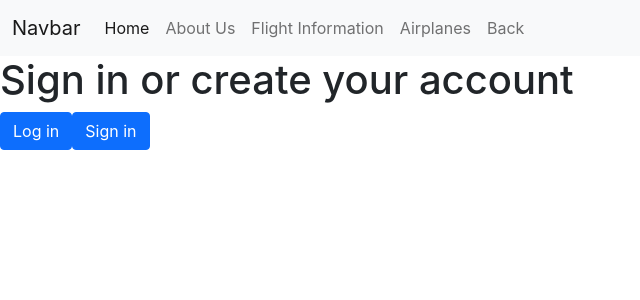
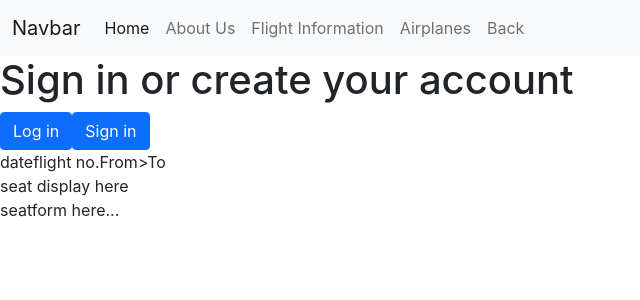
Before and after one commit to Tenzang/burning-airlines-client, a React (Create React App) app: page /home in a window 1280 px wide. Shown: the top 300 px of the page, without its empty margins (0-640 px from the left). Built offline with nearby package versions, Linux system fonts and the light colour scheme.

Commit message:
Reservations component template

```diff
--- a/src/component/Airplanes.js
+++ /dev/null
@@ -1,54 +0,0 @@
-import React, { Component } from 'react';
-import axios from 'axios';
-
-import AirplaneForm from './AirplaneForm';
-import AirplaneList from './AirplaneList';
-
-const SERVER_URL = 'http://localhost:3000/airplanes.json'; // Later: change this to the "deployed" URL
-
-class Airplanes extends Component {
-    constructor() {
-        super();
-        this.state = {airplanes: []}
-
-        this.saveAirplane = this.saveAirplane.bind(this);
-
-    }
-
-    componentDidMount() {
-        const fetchAirplanes = () => {
-            axios(SERVER_URL).then(response => {
-                const mappedResponse = ("response data mapped: ", response.data.map(airplane => {
-                        return(
-                            {name: airplane.name,
-                                row: airplane.row,
-                                col: airplane.col}
-                                )
-                            }));
-                this.setState({airplanes: mappedResponse});
-
-                setTimeout(fetchAirplanes, 5000); // a form of recursion // POLLING
-            });
-        };
-
-        fetchAirplanes();
-    };
-
-    saveAirplane(state) {
-        axios.post(SERVER_URL, state).then(response => {
-            this.setState({airplanes: [response.data, ...this.state.airplanes]})
-        });
-    }
-
-    render() {
-        return(
-            <div>
-                <AirplaneForm onSubmit={ this.saveAirplane } />
-                <AirplaneList airplanes = { this.state } />
-            </div>
-        );
-
-    }
-}
-
-export default Airplanes;
--- /dev/null
+++ b/src/component/Airplanes/Airplanes.js
@@ -0,0 +1,54 @@
+import React, { Component } from 'react';
+import axios from 'axios';
+
+import AirplaneForm from './AirplaneForm';
+import AirplaneList from './AirplaneList';
+
+const SERVER_URL = 'https://burning-airlines-server.herokuapp.com/airplanes.json'; // Later: change this to the "deployed" URL
+
+class Airplanes extends Component {
+    constructor() {
+        super();
+        this.state = {airplanes: []}
+
+        this.saveAirplane = this.saveAirplane.bind(this);
+
+    }
+
+    componentDidMount() {
+        const fetchAirplanes = () => {
+            axios(SERVER_URL).then(response => {
+                const mappedResponse = ("response data mapped: ", response.data.map(airplane => {
+                        return(
+                            {name: airplane.name,
+                                row: airplane.row,
+                                col: airplane.col}
+                                )
+                            }));
+                this.setState({airplanes: mappedResponse});
+
+                setTimeout(fetchAirplanes, 5000); // a form of recursion // POLLING
+            });
+        };
+
+        fetchAirplanes();
+    };
+
+    saveAirplane(state) {
+        axios.post(SERVER_URL, state).then(response => {
+            this.setState({airplanes: [response.data, ...this.state.airplanes]})
+        });
+    }
+
+    render() {
+        return(
+            <div>
+                <AirplaneForm onSubmit={ this.saveAirplane } />
+                <AirplaneList airplanes = { this.state } />
+            </div>
+        );
+
+    }
+}
+
+export default Airplanes;
--- a/src/component/App.js
+++ b/src/component/App.js
@@ -12,7 +12,7 @@ import Signin from './Signin';
 import Login from './Login';
 import './App.css';
 
-import Airplanes from './Airplanes';
+import Airplanes from './Airplanes/Airplanes';
 
 class App extends Component {
   render() {
--- a/src/component/Home.js
+++ b/src/component/Home.js
@@ -8,12 +8,16 @@ import {
 import Signin from './Signin';
 import Login from './Login';
 
+import Reservations from './Reservations/Reservations';
+
 const Home = (props) => {
   return (
       <div>
         <h1>Sign in or create your account</h1>
         <Link to="/login" className="btn btn-primary">Log in</Link>
         <Link to="/signin" className="btn btn-primary">Sign in</Link>
+
+        <Reservations />
       </div>
   );
 }
--- /dev/null
+++ b/src/component/Reservations/FlightDisplay.js
@@ -0,0 +1,11 @@
+const FlightDisplay = props => {
+    return (
+        <div>
+            <span>date</span>
+            <span>flight no.</span>
+            <span>From>To</span>
+        </div>
+    );
+}
+
+export default FlightDisplay;
--- /dev/null
+++ b/src/component/Reservations/Reservations.js
@@ -0,0 +1,28 @@
+import React, { Component } from 'react';
+
+import FlightDisplay from './FlightDisplay';
+import SeatSelector from './SeatSelector';
+import SeatForm from './SeatForm';
+
+class Reservations extends Component {
+    constructor() {
+        super();
+
+        this.state = {
+            flight: '',
+            reservations: []
+        }
+    }
+
+    render() {
+        return(
+            <div>
+                <FlightDisplay />
+                <SeatSelector />
+                <SeatForm />
+            </div>
+        );
+    }
+}
+
+export default Reservations;
--- /dev/null
+++ b/src/component/Reservations/SeatForm.js
@@ -0,0 +1,9 @@
+const SeatForm = props => {
+    return(
+        <div>
+            seatform here...
+        </div>
+    );
+}
+
+export default SeatForm;
--- /dev/null
+++ b/src/component/Reservations/SeatSelector.js
@@ -0,0 +1,21 @@
+import React, { Component } from 'react';
+
+class SeatSelector extends Component {
+    constructor() {
+        super();
+
+        this.state = {
+            seats: []
+        }
+    }
+
+    render() {
+        return(
+            <div>
+                seat display here
+            </div>
+        )
+    }
+}
+
+export default SeatSelector;
```
Also changed, not shown: src/component/Airplanes/AirplaneForm.js (renamed from src/component/AirplaneForm.js), src/component/Airplanes/AirplaneList.js (renamed from src/component/AirplaneList.js), 2 other files (tests, documents, lock files or other folders).
